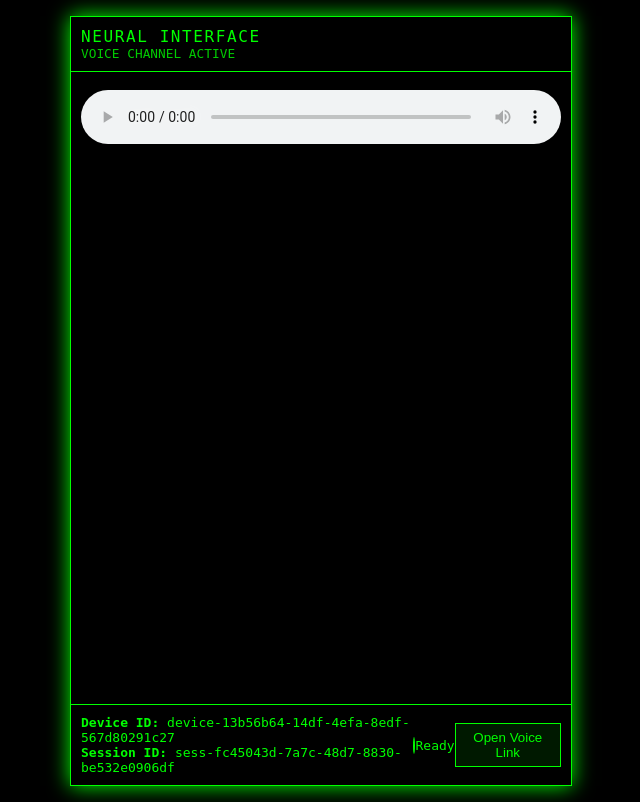
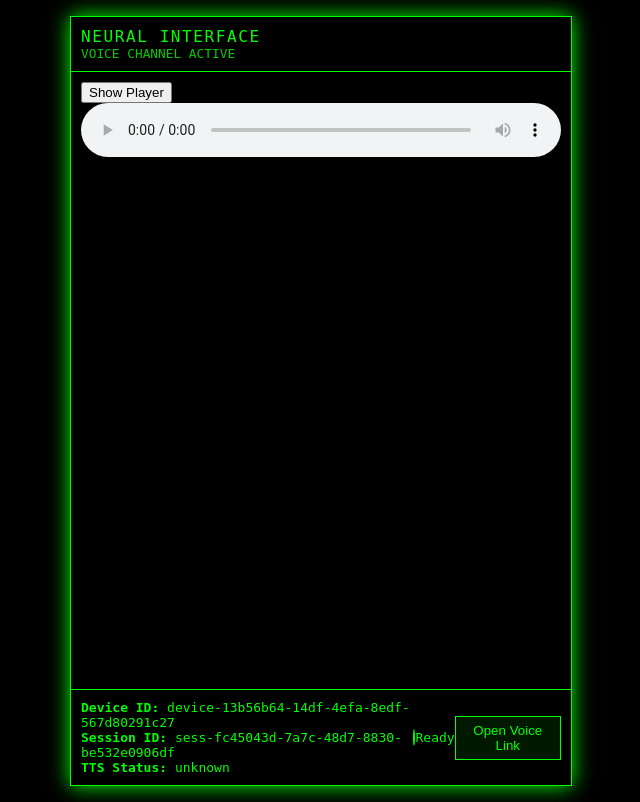
Before and after one commit to wbernardo-star/listen_client, a Flask app: page / in a window 1280 px wide. Shown: the whole page, without its empty margins (319-959 px from the left). Run offline with Flask 3, Linux system fonts and the light colour scheme; parts of the project's set-up code (start-up, migrations or seed data) failed here and were passed over.

Commit message:
Update index.html

```diff
--- a/templates/index.html
+++ b/templates/index.html
@@ -14,21 +14,28 @@
     </header>
 
     <main class="va-main">
+
       <div id="chat" class="va-chat"></div>
 
-      <!-- Visible playback player -->
-      <div class="va-audio-wrapper">
-        <audio id="replyAudio" controls style="width:100%; margin-top:8px;">
-          Your browser does not support the audio element.
-        </audio>
+      <!-- AUDIO PLAYER WRAPPER (hidden by default) -->
+      <div class="va-audio-toggle-wrapper">
+        <button id="togglePlayerBtn" class="va-toggle-btn">Show Player</button>
+
+        <div id="audioPlayerContainer" class="va-audio-container hidden">
+          <audio id="replyAudio" controls style="width:100%;">
+            Your browser does not support the audio element.
+          </audio>
+        </div>
       </div>
+
     </main>
 
     <footer class="va-footer">
-      <!-- DEBUG PANEL (Device & Session IDs) -->
+      <!-- DEBUG PANEL (Device & Session IDs + TTS status) -->
       <div class="va-debug-panel">
         <div><strong>Device ID:</strong> <span id="deviceIdLabel">loading...</span></div>
         <div><strong>Session ID:</strong> <span id="sessionIdLabel">loading...</span></div>
+        <div><strong>TTS Status:</strong> <span id="ttsStatusLabel">unknown</span></div>
       </div>
 
       <div class="va-status">
```
